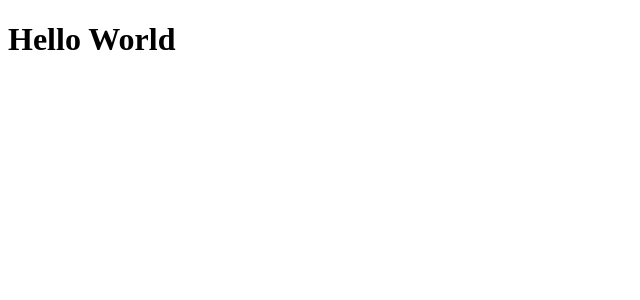
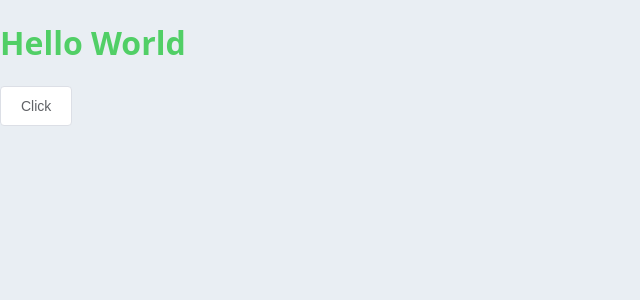
Before and after one commit to caosiwei97/edu-boss-fed, a Vue app: page / in a window 1280 px wide. Shown: the top 300 px of the page, without its empty margins (0-640 px from the left). Built offline with nearby package versions, Linux system fonts and the light colour scheme.

Commit message:
完成样式处理

```diff
--- a/src/App.vue
+++ b/src/App.vue
@@ -1,6 +1,7 @@
 <template>
   <div id="app">
-    <h1 @click="getMsg">{{ msg }}</h1>
+    <h1 class="header">{{ msg }}</h1>
+    <el-button @click="getMsg">Click</el-button>
     <router-view />
   </div>
 </template>
@@ -18,3 +19,9 @@
     }
   }
 </script>
+
+<style lang="scss" scoped>
+  .header {
+    color: $success-color;
+  }
+</style>
--- a/src/main.ts
+++ b/src/main.ts
@@ -2,7 +2,10 @@ import Vue from 'vue'
 import App from './App.vue'
 import router from './router'
 import store from './store'
+import ElementUI from 'element-ui'
+import '@/styles/index.scss'
 
+Vue.use(ElementUI)
 Vue.config.productionTip = false
 
 new Vue({
--- /dev/null
+++ b/src/styles/index.scss
@@ -0,0 +1,70 @@
+@import './variables.scss';
+
+// globals
+html {
+  font-family: $font-family;
+  -webkit-text-size-adjust: 100%;
+  -webkit-tap-highlight-color: rgba(0, 0, 0, 0);
+  // better Font Rendering
+  -webkit-font-smoothing: antialiased;
+  -moz-osx-font-smoothing: grayscale;
+}
+
+body {
+  margin: 0;
+  background-color: $body-bg;
+}
+
+// custom element theme
+$--color-primary: $primary-color;
+$--color-success: $success-color;
+$--color-warning: $warning-color;
+$--color-danger: $danger-color;
+$--color-info: $info-color;
+// change font path, required
+$--font-path: '~element-ui/lib/theme-chalk/fonts';
+// import element default theme
+@import '~element-ui/packages/theme-chalk/src/index';
+// node_modules/element-ui/packages/theme-chalk/src/common/var.scss
+
+ // overrides
+
+ // .el-menu-item, .el-submenu__title {
+ // height: 50px;
+ // line-height: 50px;
+ // }
+
+ .el-pagination {
+  color: #868e96;
+}
+
+// components
+
+.status {
+  display: inline-block;
+  cursor: pointer;
+  width: 0.875rem;
+  height: 0.875rem;
+  vertical-align: middle;
+  border-radius: 50%;
+
+  &-primary {
+    background: $--color-primary;
+  }
+
+  &-success {
+    background: $--color-success;
+  }
+
+  &-warning {
+    background: $--color-warning;
+  }
+
+  &-danger {
+    background: $--color-danger;
+  }
+
+  &-info {
+    background: $--color-info;
+  }
+}
--- /dev/null
+++ b/src/styles/variables.scss
@@ -0,0 +1,13 @@
+$primary-color: #40586f;
+$success-color: #51cf66;
+$warning-color: #fcc419;
+$danger-color: #ff6b6b;
+$info-color: #868e96; // #22b8cf;
+
+$body-bg: #e9eef3; // #f5f5f9;
+
+$sidebar-bg: #f8f9fb;
+$navbar-bg: #f8f9fb;
+
+$font-family: system-ui, -apple-system, 'Segoe UI', Roboto, Helve tica, Arial,
+  sans-serif;
--- /dev/null
+++ b/vue.config.js
@@ -0,0 +1,9 @@
+module.exports = {
+  css: {
+    loaderOptions: {
+      scss: {
+        prependData: `@import "~@/styles/variables.scss";`,
+      },
+    },
+  },
+}
```
Also changed, not shown: src/styles/mixin.scss (added), src/styles/reset.scss (added).
